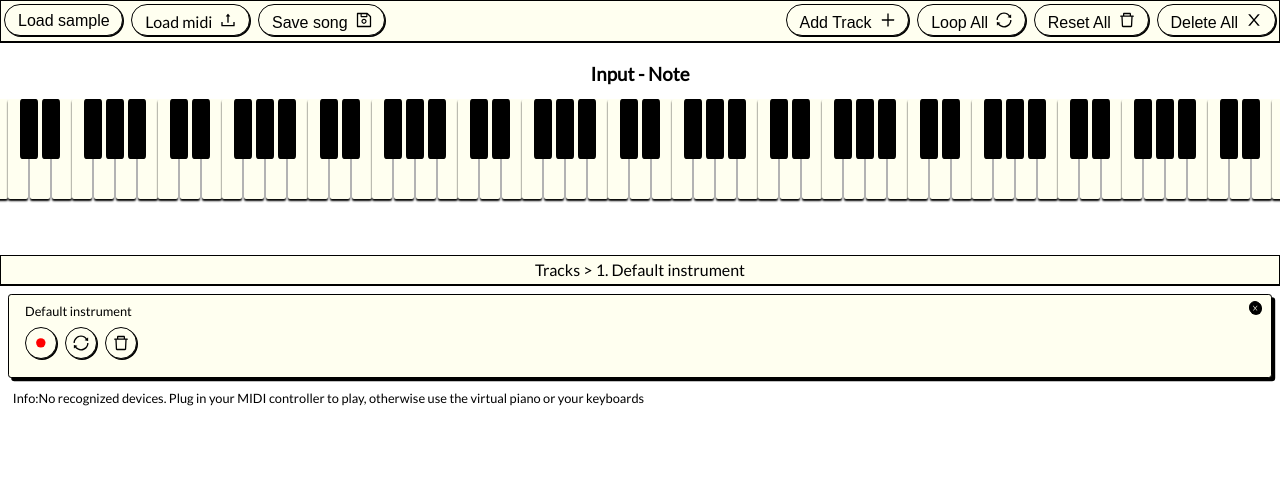
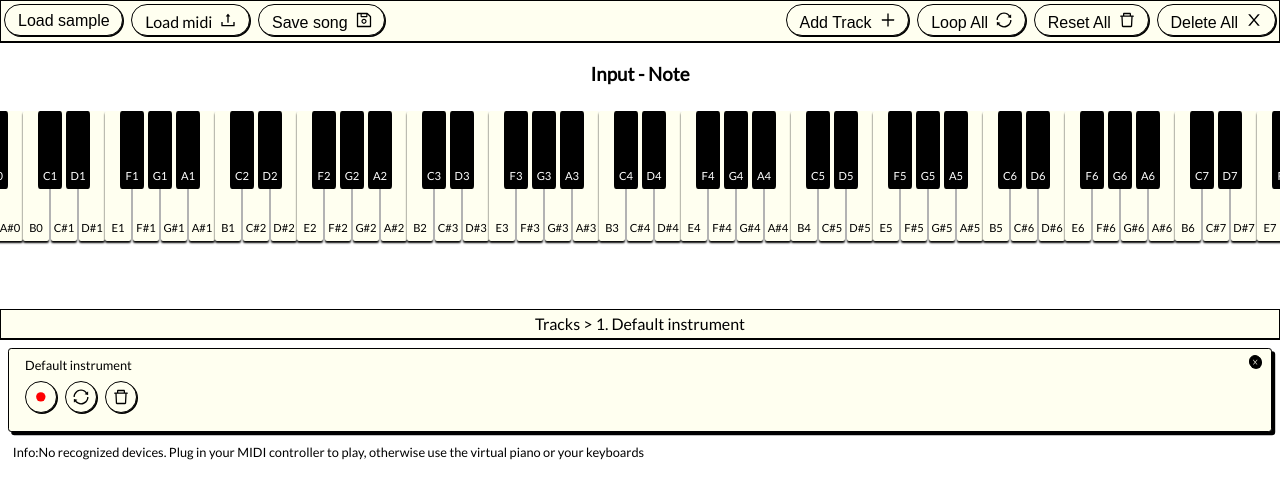
Before and after one commit to cnotv/midi-looper, a React (Create React App) app: page / in a window 1280 px wide. Shown: the top 498 px of the page. Built offline with nearby package versions, Linux system fonts and the light colour scheme; what webmidi would draw is missing.

Commit message:
Keyboard: Display notes

```diff
--- a/src/assets/styles/global/variables.scss
+++ b/src/assets/styles/global/variables.scss
@@ -1,4 +1,4 @@
-$note-width: 20px;
+$note-width: 26px;
 $note-gap: 2px;
 $button-size: 2em;
 $color-primary: black;
--- a/src/components/Keyboard.scss
+++ b/src/components/Keyboard.scss
@@ -16,8 +16,12 @@
     box-shadow: 0 $note-gap $note-gap 0 $color-primary;
     user-select: none;
     cursor: pointer;
+    list-style: none;
 
-    color: transparent;
+    font-size: 0.7em;
+    // font-weight: 700;
+    line-height: $note-width * 9;
+    text-align: center;
 
     &:nth-child(12n + 5),
     &:nth-child(12n + 7),
@@ -35,6 +39,8 @@
       border-right: $note-gap solid $color-secondary;
       border-radius: 2px + $note-gap;
       box-shadow: none;
+      line-height: $note-width * 5;
+      color: white;
     }
 
     &#{&}--active {
--- a/src/components/Keyboard.tsx
+++ b/src/components/Keyboard.tsx
@@ -1,3 +1,4 @@
+import { inputToNote } from '../utils/looper';
 import './Keyboard.scss';
 
 interface KeyboardProps {
@@ -8,11 +9,15 @@ interface KeyboardProps {
 export const Keyboard = ({ play, current }: KeyboardProps) => {
   const isTouch = window.navigator.maxTouchPoints > 0;
 
+  const getActiveClass = (i: number): string => {
+    return (current[i] > 0) ? ' keyboard__note--active' : '';
+  }
+
   return (
     <ul className="keyboard" id="keyboard">
       {new Array(107).fill('').map((note, i) =>
         <li
-          className={`keyboard__note ${(current[i] > 0) ? ' keyboard__note--active' : ''}`}
+          className={`keyboard__note ${getActiveClass(i)}`}
           id={`key${i}`}
           key={i}
           onMouseDown={() => !isTouch ? play(`${i}`, 50) : undefined}
@@ -20,7 +25,7 @@ export const Keyboard = ({ play, current }: KeyboardProps) => {
           onMouseLeave={() => !isTouch ? play(`${i}`, 0) : undefined}
           onTouchStart={() => play(`${i}`, 50)}
           onTouchEnd={() => play(`${i}`, 0)}
-        >{i}</li>
+        >{inputToNote(i)}</li>
       )}
     </ul>
   )
```
